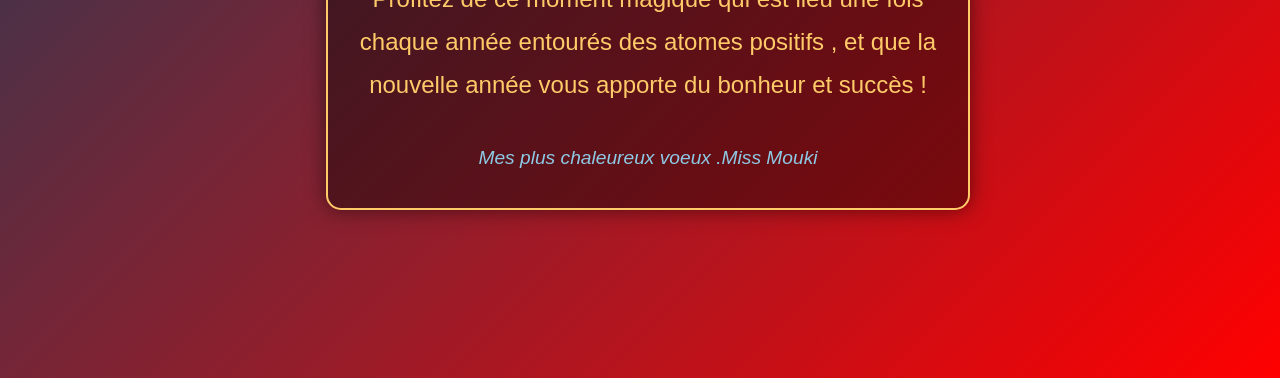
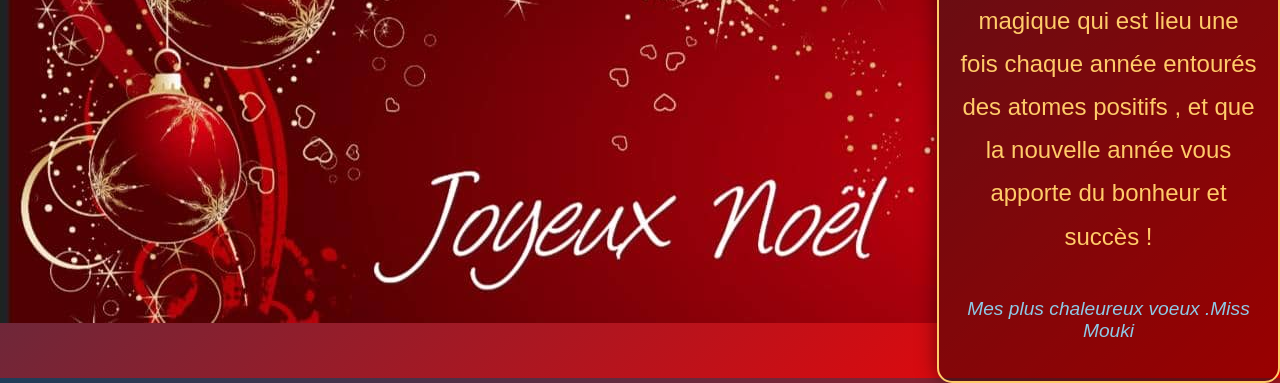
Before and after one commit to Moukitat/Noel, a plain HTML site: page index.html in a window 1280 px wide. Shown: the part 422-805 px from the top of the page. Drawn offline with Linux system fonts and the light colour scheme.

Commit message:
fourth commit

```diff
--- a/index.html
+++ b/index.html
@@ -8,7 +8,7 @@
 
 </head>
 <body>
-    <p class="h1"><img src="c:\Users\user\AppData\Local\Packages\5319275A.WhatsAppDesktop_cv1g1gvanyjgm\TempState\9D70A5D40EC67F2A52069F51D736A915\WhatsApp Image 2024-12-25 à 20.28.06_364db165.jpg" ></p>
+    <p class="h1"><img src="image.noel.jpg" ></p>
     <div class="container">
 
         <h1 class="title">Joyeux Noël !</h1>
```
